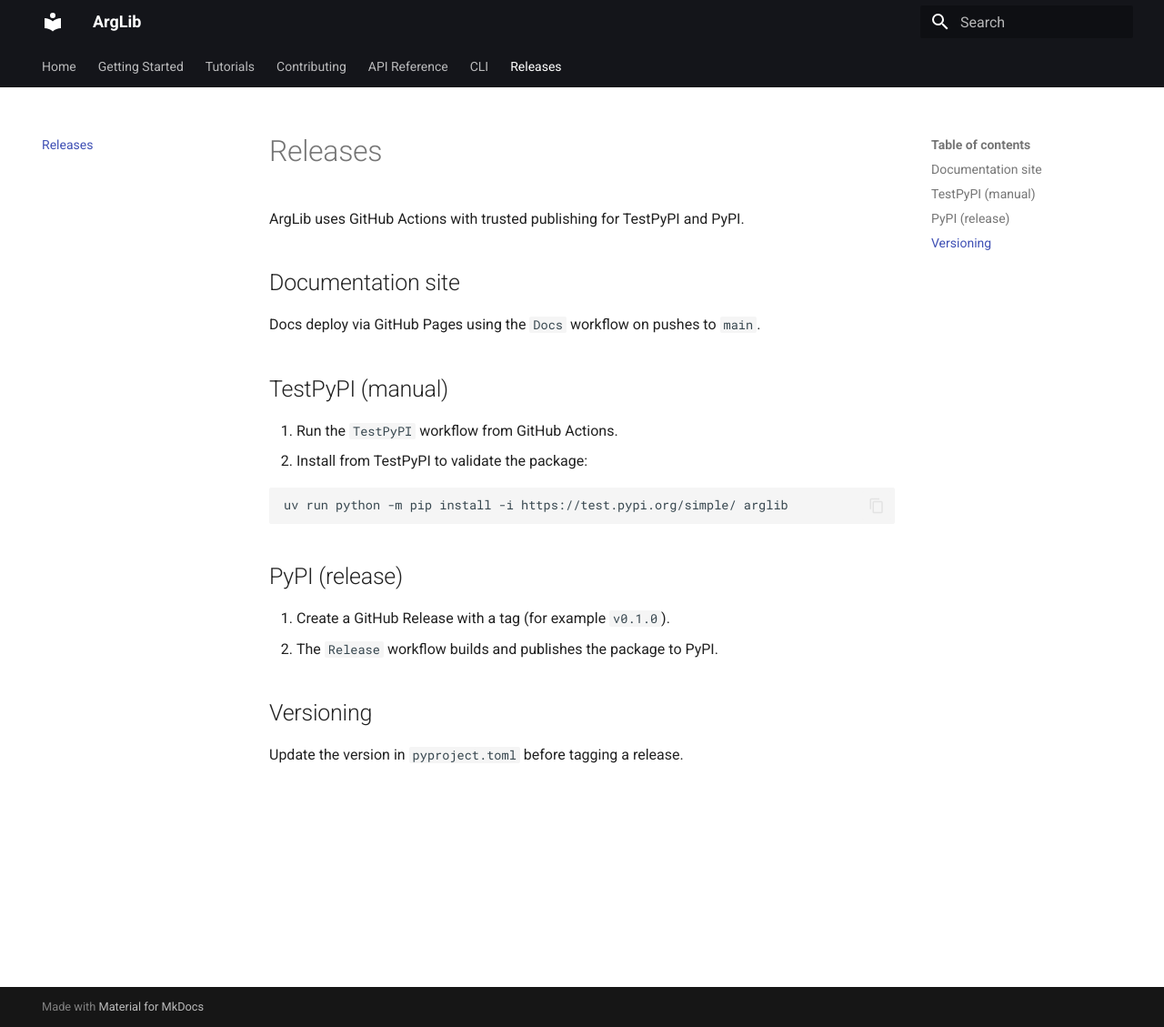
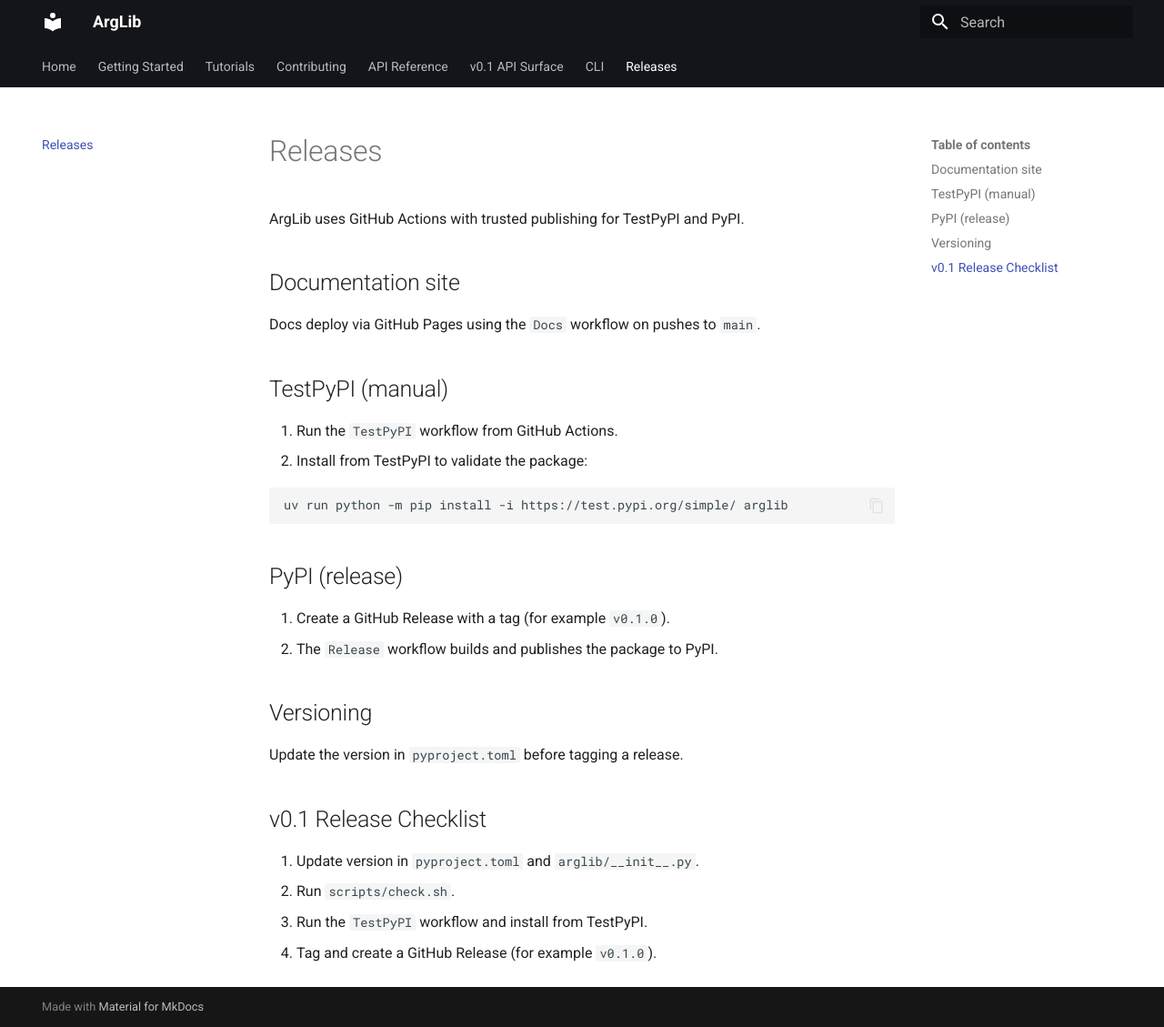
Before and after one commit to vasanthsarathy/arglib, an MkDocs documentation site: the page built from docs/release.md, in a window 1280 px wide and 1129 px high. Shown: the whole window at 91% size. Built offline with MkDocs 1.6.1 and Material for MkDocs 9.7.7, drawn with Linux system fonts in a browser that asks for light colours.

Commit message:
Finalize v0.1 release prep

```diff
--- a/arglib/__init__.py
+++ b/arglib/__init__.py
@@ -11,4 +11,4 @@ __all__ = [
     "__version__",
 ]
 
-__version__ = "0.0.1"
+__version__ = "0.1.0"
--- a/docs/release.md
+++ b/docs/release.md
@@ -18,3 +18,9 @@ uv run python -m pip install -i https://test.pypi.org/simple/ arglib
 
 ## Versioning
 Update the version in `pyproject.toml` before tagging a release.
+
+## v0.1 Release Checklist
+1. Update version in `pyproject.toml` and `arglib/__init__.py`.
+2. Run `scripts/check.sh`.
+3. Run the `TestPyPI` workflow and install from TestPyPI.
+4. Tag and create a GitHub Release (for example `v0.1.0`).
--- a/mkdocs.yml
+++ b/mkdocs.yml
@@ -27,5 +27,6 @@ nav:
   - Tutorials: tutorials.md
   - Contributing: contributing.md
   - API Reference: api.md
+  - v0.1 API Surface: v0-1.md
   - CLI: cli.md
   - Releases: release.md
--- a/pyproject.toml
+++ b/pyproject.toml
@@ -4,7 +4,7 @@ build-backend = "setuptools.build_meta"
 
 [project]
 name = "arglib"
-version = "0.0.1"
+version = "0.1.0"
 description = "Build a general-purpose, batteries-included Python library for creating, importing, analyzing, and reasoning over argument graphs derived from text and multimodal evidence."
 readme = "README.md"
 requires-python = ">=3.11"
```
Also changed, not shown: docs/cli.md (+5 -0 lines), docs/v0-1.md (added, +23 -0 lines), 3 other files.
